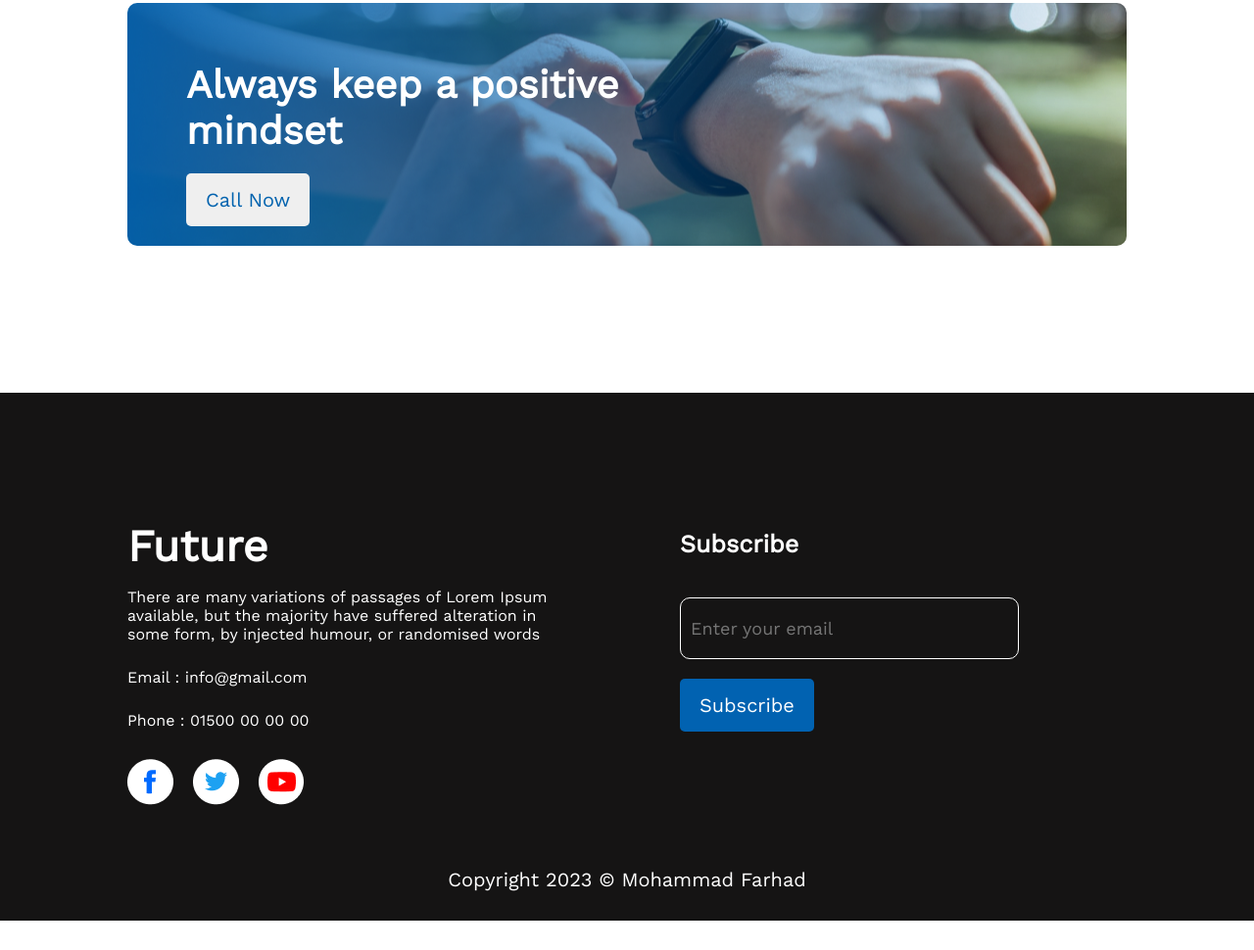
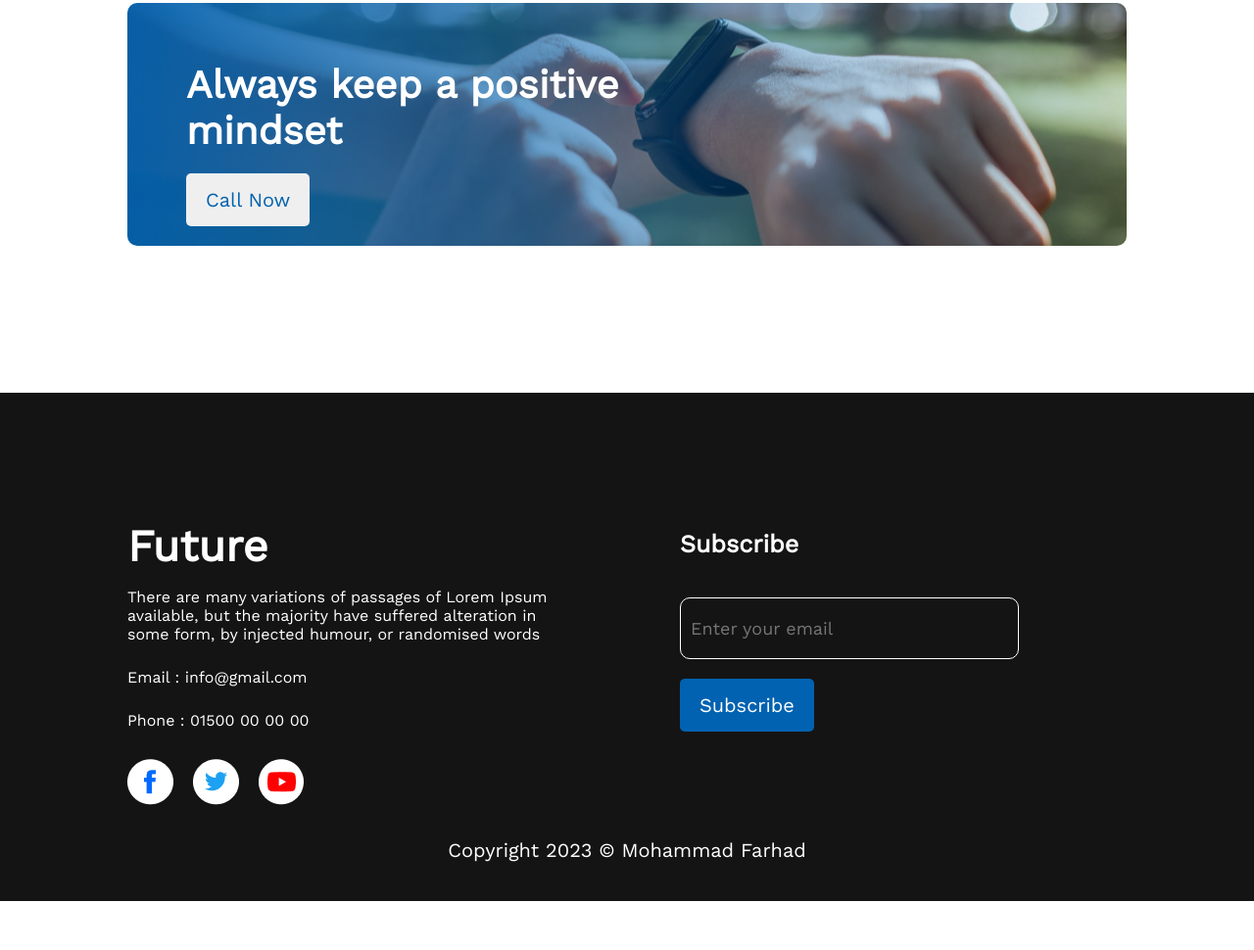
Before and after one commit to mfarhadattari/new-year-new-me, a plain HTML site: page index.html in a window 1280 px wide. Shown: the part 1999-2969 px from the top of the page at 98% size. After the commit the page ends 2919 px from the top, so only its background shows below. Drawn offline with nearby package versions, Linux system fonts and the light colour scheme.

Commit message:
footer-problem-solve

```diff
--- a/styles/style.css
+++ b/styles/style.css
@@ -166,6 +166,7 @@ li::before {
   padding-top: 100px;
   padding-left: 130px;
   padding-right: 130px;
+  padding-bottom: 10px;
   margin-top: 150px;
 }
 
@@ -240,5 +241,4 @@ color: white;
 .copyright-info {
   text-align: center;
   font-size: 20px;
-  padding: 30px;
 }
```
